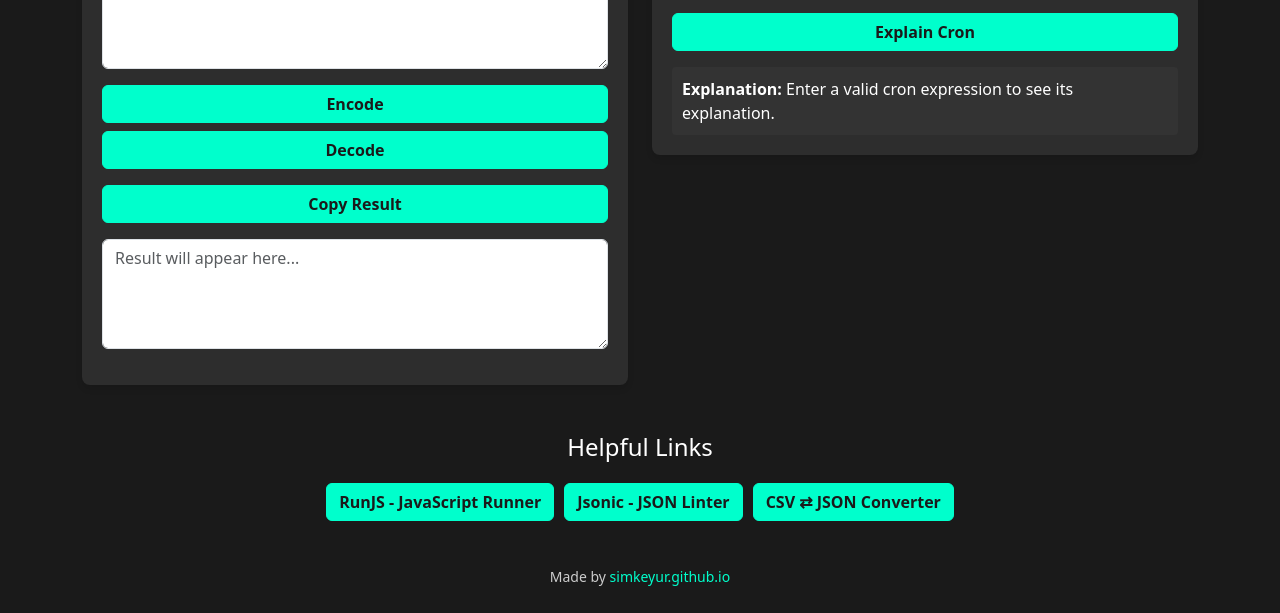
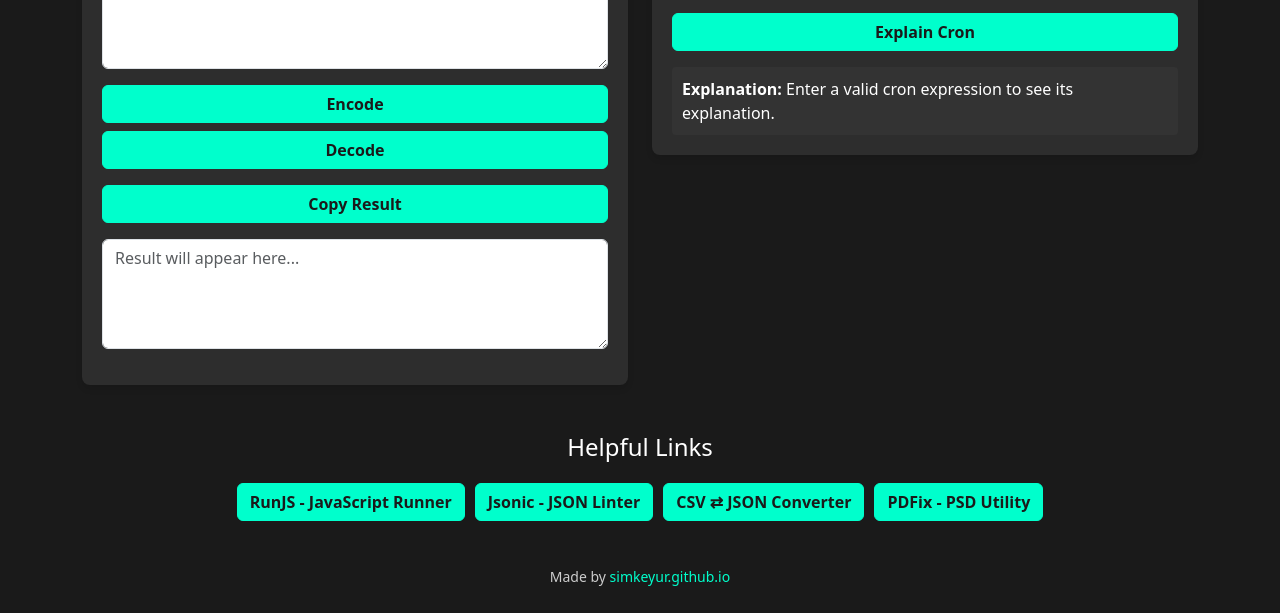
Before and after one commit to simkeyur/devtoolbox, a plain HTML site: page index.html in a window 1280 px wide. Shown: the part 187-800 px from the top of the page. Drawn offline with nearby package versions, Linux system fonts and the light colour scheme.

Commit message:
Update index.html

```diff
--- a/index.html
+++ b/index.html
@@ -117,6 +117,7 @@
         <a href="https://simkeyur.github.io/RunJS/" class="btn btn-primary" target="_blank">RunJS - JavaScript Runner</a>
         <a href="https://simkeyur.github.io/Jsonic" class="btn btn-primary" target="_blank">Jsonic - JSON Linter</a>
         <a href="https://simkeyur.github.io/csv2json" class="btn btn-primary" target="_blank">CSV ⇄ JSON Converter</a>
+        <a href="https://simkeyur.github.io/PDFix" class="btn btn-primary" target="_blank">PDFix - PSD Utility</a>
       </div>
     </div>
 
```
